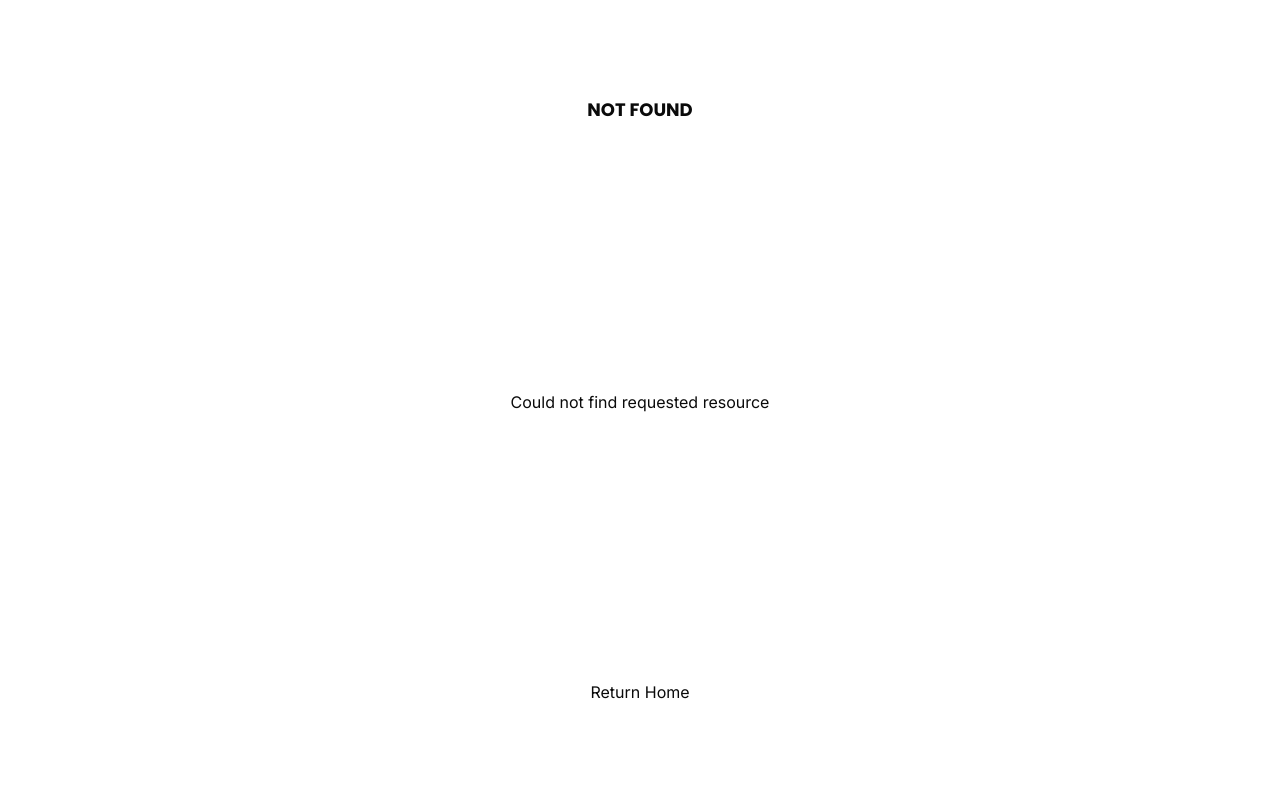
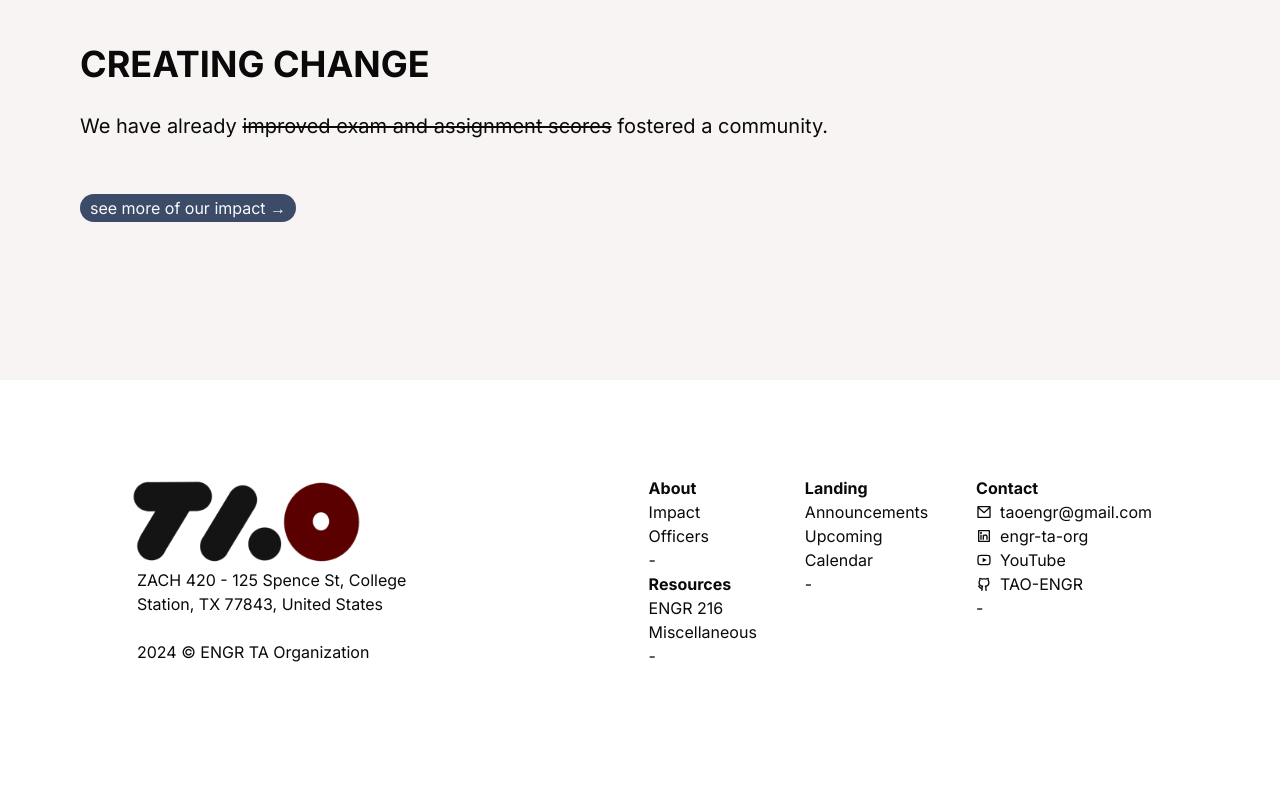
Before and after one commit to TAO-ENGR/club-website, a Next.js app in the folder club-website/: page /home in a window 1280 px wide. Before the commit this address had no page. Shown: the top 800 px of the page. Built offline with nearby package versions, Linux system fonts and the light colour scheme.

Commit message:
added title, text, and button

```diff
--- a/club-website/src/app/about/page.tsx
+++ b/club-website/src/app/about/page.tsx
@@ -38,7 +38,7 @@ export default function About() {
         </p>
       </div>
       <div className={`text-left bg p-16`}>
-        <h1 className="font-bold text-6xl mb-10" style={poppins.style}>
+        <h1 id="impact" className="font-bold text-6xl mb-10" style={poppins.style}>
           IMPACT
         </h1>
         <p className="Inter text-md">
--- /dev/null
+++ b/club-website/src/app/home/page.tsx
@@ -0,0 +1,18 @@
+import Image from "next/image";
+
+export default function Home() {
+    return (
+        <main className="bg-[#f8f4f4] pl-20">
+            <h1 className="text-4xl font-bold pt-11 pb-7">CREATING CHANGE</h1>
+
+            <p className="text-xl pb-7">We have already <s>improved exam and assignment scores</s> fostered a community.</p>
+
+
+            <div className="pt-7 pb-40">
+                <a href="/about/#impact" className="bg-ashyBlue text-slate-50
+             rounded-2xl px-2.5 py-1 lg:text-base md:text-xs text-sm">see more of our impact →</a>
+            </div>
+
+        </main>
+    );
+}
```
Also changed, not shown: club-website/public/creating_change.png (added), club-website/public/impact_graph.png (deleted).
